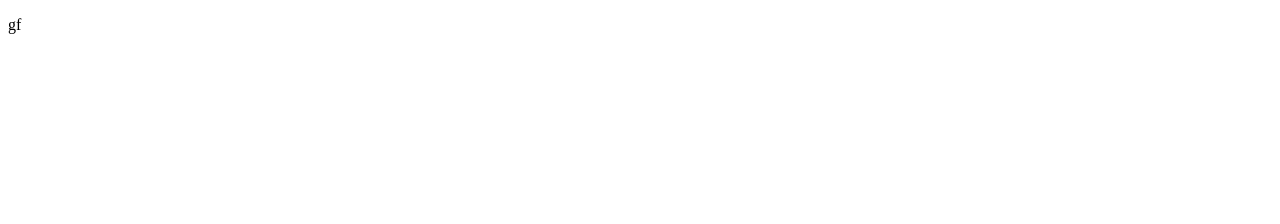
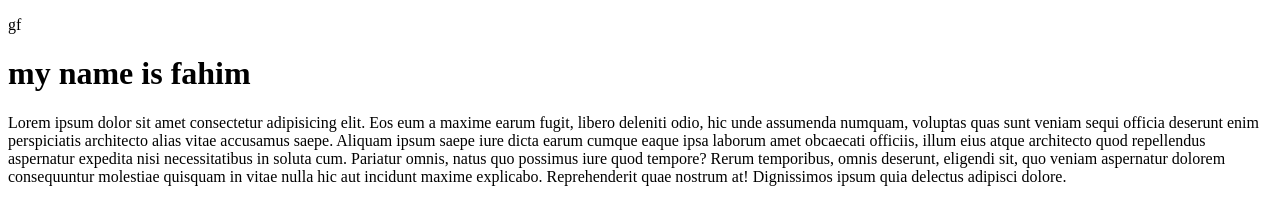
Before and after one commit to ikramulhasan1/htr.html, a plain HTML site: page htr.html in a window 1280 px wide. Drawn offline with Linux system fonts and the light colour scheme.

Commit message:
htr.html

```diff
--- a/htr.html
+++ b/htr.html
@@ -8,5 +8,7 @@
 </head>
 <body>
     <p>gf</p>
+    <h1>my name is fahim</h1>
+    <p>Lorem ipsum dolor sit amet consectetur adipisicing elit. Eos eum a maxime earum fugit, libero deleniti odio, hic unde assumenda numquam, voluptas quas sunt veniam sequi officia deserunt enim perspiciatis architecto alias vitae accusamus saepe. Aliquam ipsum saepe iure dicta earum cumque eaque ipsa laborum amet obcaecati officiis, illum eius atque architecto quod repellendus aspernatur expedita nisi necessitatibus in soluta cum. Pariatur omnis, natus quo possimus iure quod tempore? Rerum temporibus, omnis deserunt, eligendi sit, quo veniam aspernatur dolorem consequuntur molestiae quisquam in vitae nulla hic aut incidunt maxime explicabo. Reprehenderit quae nostrum at! Dignissimos ipsum quia delectus adipisci dolore.</p>
 </body>
 </html>
```
